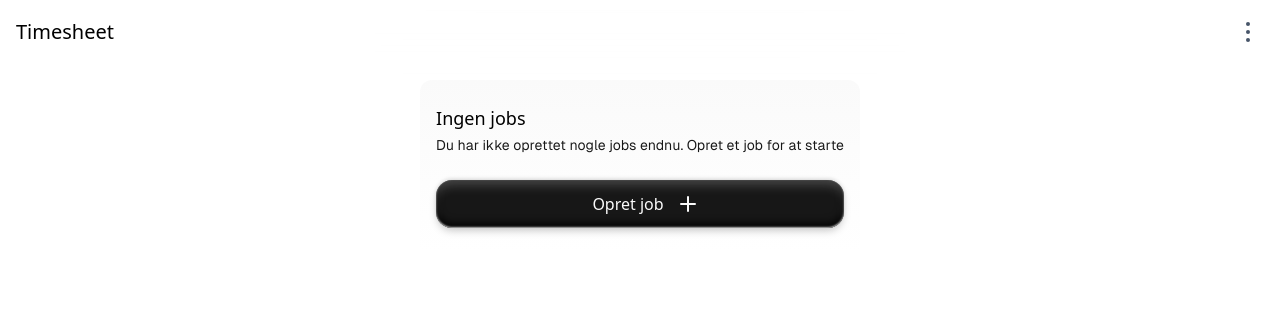
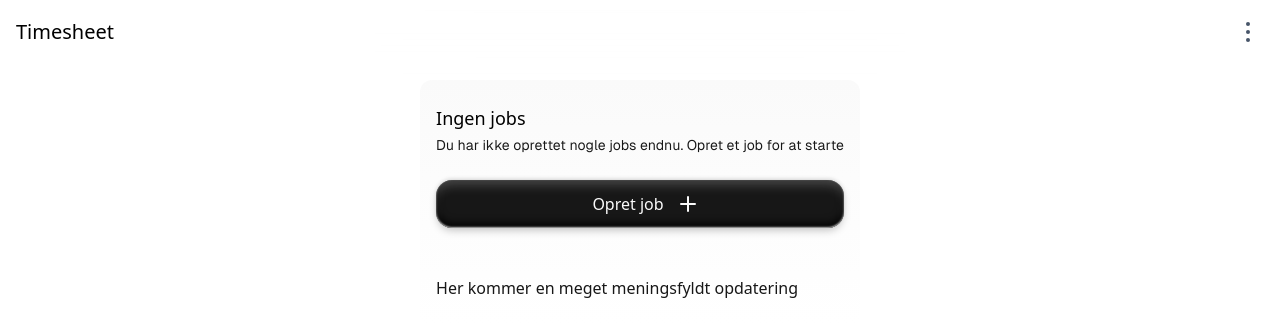
Before and after one commit to s-ordellnielsen/timesheet, a React (Vite) app: page / in a window 1280 px wide. Shown: the top 336 px of the page. Built offline with nearby package versions, Linux system fonts and the light colour scheme.

Commit message:
test again

```diff
--- a/src/pages/home.jsx
+++ b/src/pages/home.jsx
@@ -30,6 +30,7 @@ export default function Home() {
 								Opret job
 							</Button>
 						</div>
+						<p className='pt-12 font-header'>Her kommer en meget meningsfyldt opdatering</p>
 					</div>
 					<Sheet isOpen={addJobSheetIsOpen} setIsOpen={setAddJobSheetIsOpen}>
 						<AddJobSheet setIsOpen={setAddJobSheetIsOpen} setJobs={setJobs} />
```
